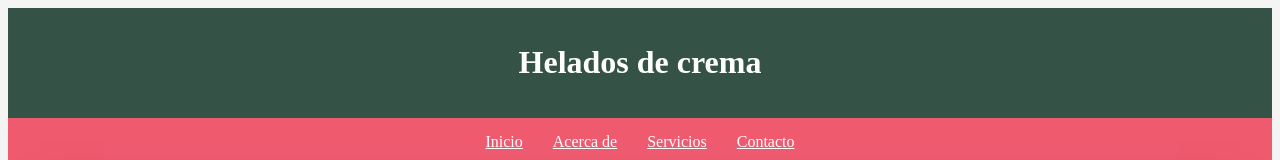
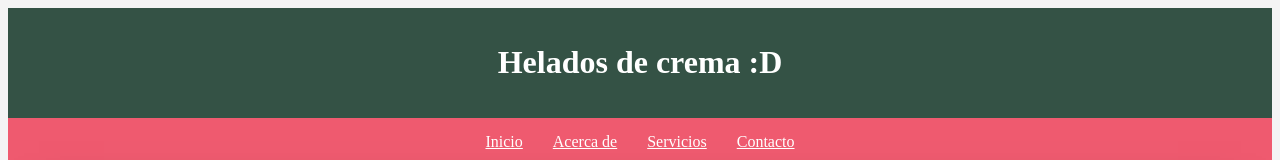
Before and after one commit to lokcito/helados-cremoso, a plain HTML site: page index.html in a window 1280 px wide. Shown: the top 160 px of the page. Drawn offline with Linux system fonts and the light colour scheme.

Commit message:
Update index.html

```diff
--- a/index.html
+++ b/index.html
@@ -44,7 +44,7 @@
 <body>
     <!-- Esta linea es para el usuario -->
     <header>
-        <h1>Helados de crema</h1>
+        <h1>Helados de crema :D</h1>
     </header>
     <nav>
         <a href="#inicio">Inicio</a>
```
